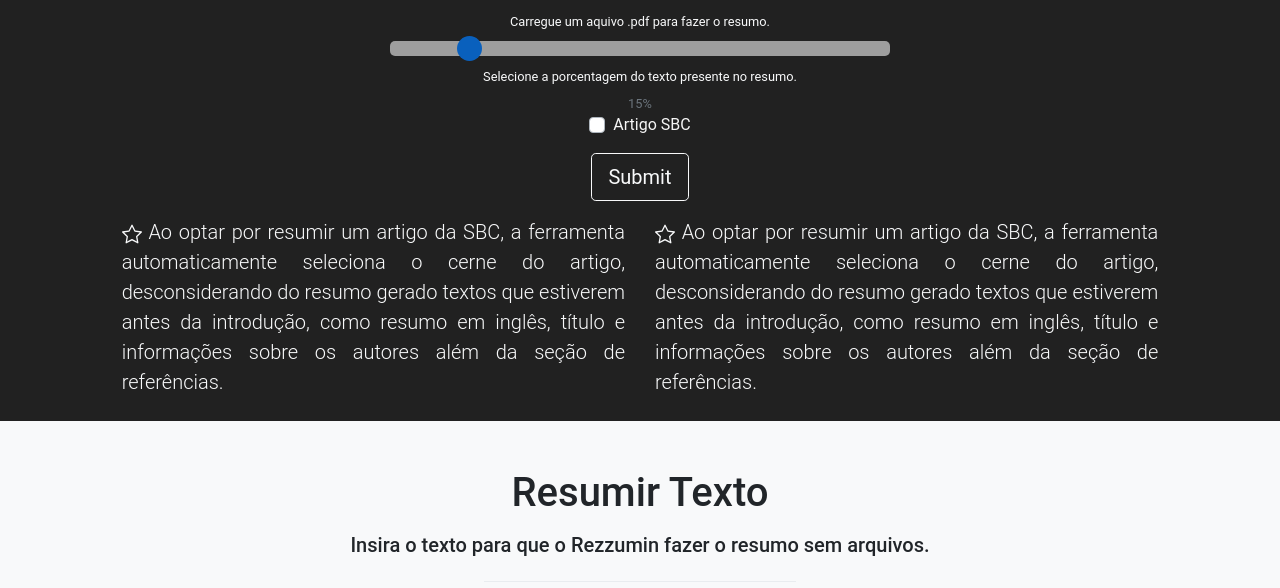
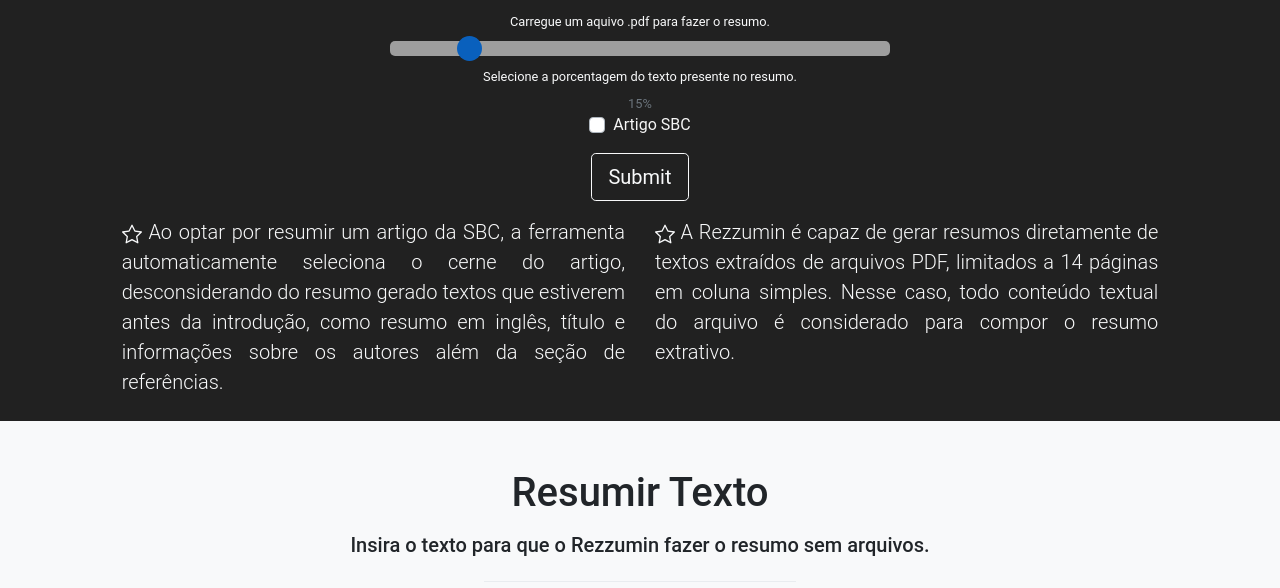
Before and after one commit to yagorezende/rezzumin, a Django app: page / in a window 1280 px wide. Shown: the part 2970-3558 px from the top of the page. Run offline with Django 3.2, Linux system fonts and the light colour scheme; some libraries are stand-ins or nearby versions.

Commit message:
fixing text and video

```diff
--- a/templates/dashboard/index.html
+++ b/templates/dashboard/index.html
@@ -68,7 +68,8 @@
         </div>
 
         <div class="embed-responsive embed-responsive-16by9">
-          <iframe class="embed-responsive-item" src="https://www.youtube.com/embed/tgbNymZ7vqY" allowfullscreen></iframe>
+{#          <iframe class="embed-responsive-item" src="https://www.youtube.com/embed/tgbNymZ7vqY" allowfullscreen></iframe>#}
+          <iframe class="embed-responsive-item" src="https://www.youtube.com/watch?v=SwTMLV7_OSE" allowfullscreen></iframe>
         </div>
 
         <div class="container-fluid">
@@ -172,7 +173,7 @@
                         <svg class="bi bi-star" width="1em" height="1em" viewBox="0 0 16 16" fill="currentColor" xmlns="http://www.w3.org/2000/svg">
                           <path fill-rule="evenodd" d="M2.866 14.85c-.078.444.36.791.746.593l4.39-2.256 4.389 2.256c.386.198.824-.149.746-.592l-.83-4.73 3.523-3.356c.329-.314.158-.888-.283-.95l-4.898-.696L8.465.792a.513.513 0 00-.927 0L5.354 5.12l-4.898.696c-.441.062-.612.636-.283.95l3.523 3.356-.83 4.73zm4.905-2.767l-3.686 1.894.694-3.957a.565.565 0 00-.163-.505L1.71 6.745l4.052-.576a.525.525 0 00.393-.288l1.847-3.658 1.846 3.658a.525.525 0 00.393.288l4.052.575-2.906 2.77a.564.564 0 00-.163.506l.694 3.957-3.686-1.894a.503.503 0 00-.461 0z" clip-rule="evenodd"/>
                         </svg>
-                        Ao optar por resumir um artigo da SBC, a ferramenta automaticamente seleciona o cerne do artigo, desconsiderando do resumo gerado textos que estiverem antes da introdução, como resumo em inglês, título e informações sobre os autores além da seção de referências.
+                        A Rezzumin é capaz de gerar resumos diretamente de textos extraídos de arquivos PDF, limitados a 14 páginas em coluna simples. Nesse caso, todo conteúdo textual do arquivo é considerado para compor o resumo extrativo.
                     </p>
                 </div>
                 <div class="col-1"></div>
```
